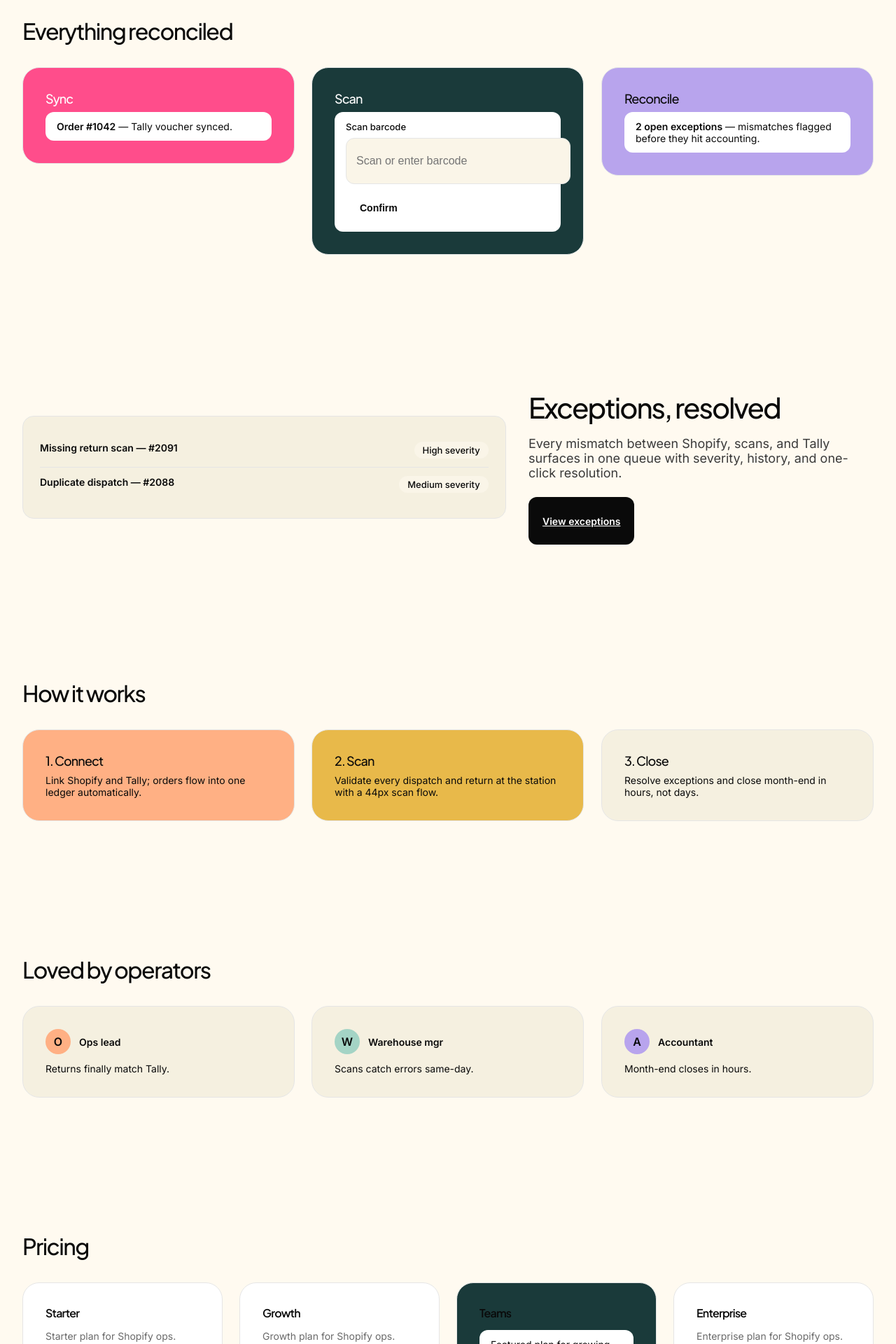
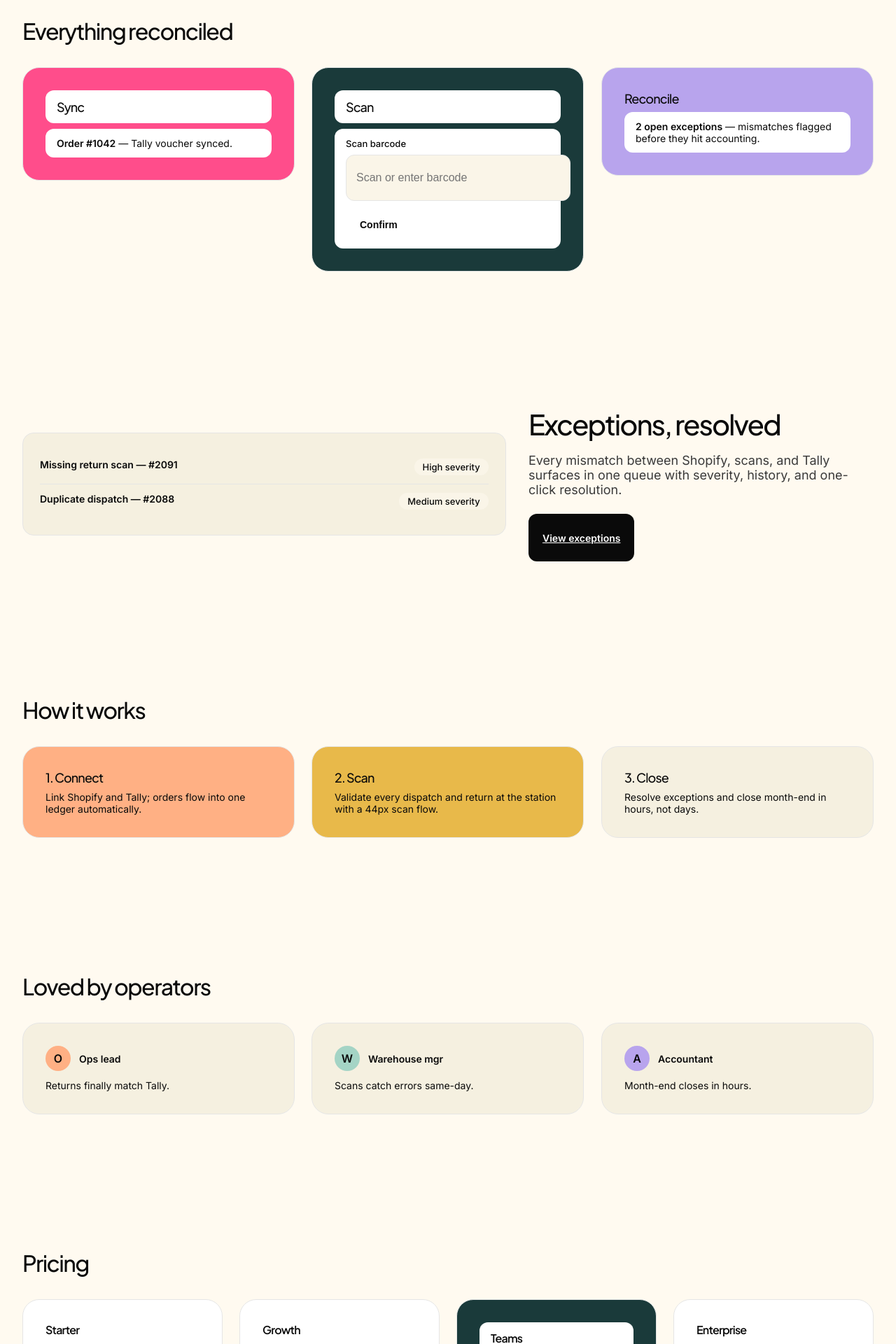
Before and after one commit to Mahima0824/shopify-connection, a Next.js app in the folder frontend/: page / in a window 1280 px wide. Shown: the part 780-2700 px from the top of the page at 70% size. Built offline with nearby package versions, Linux system fonts and the light colour scheme.

Commit message:
fix: saturated-card title contrast, focus rings, 44px targets, trust-strip wrap

```diff
--- a/frontend/app/globals.css
+++ b/frontend/app/globals.css
@@ -17,6 +17,7 @@ body{background:var(--canvas);color:var(--body);font-family:'Inter',-apple-syste
 .btn-on-color{background:var(--on-primary);color:var(--ink);padding:12px 20px;min-height:44px;border-radius:12px;font-size:14px;font-weight:600;border:none;cursor:pointer;display:inline-flex;align-items:center;justify-content:center;}
 .input-control{width:100%;background:var(--soft);border:1px solid var(--hairline);color:var(--ink);padding:10px 14px;border-radius:12px;font-size:16px;min-height:44px;}
 .input-control:focus-visible{border-color:var(--ink);outline:2px solid var(--ink);outline-offset:2px;}
+a:focus-visible,button:focus-visible{outline:2px solid var(--ink);outline-offset:2px;}
 .badge-pill{display:inline-flex;align-items:center;gap:6px;padding:4px 12px;border-radius:9999px;font-size:13px;font-weight:500;background:var(--soft);color:var(--ink);}
 .feature-card-pink{background:var(--brand-pink);border:1px solid var(--hairline);border-radius:24px;padding:32px;color:var(--on-primary);}
 .feature-card-pink h1,.feature-card-pink h2,.feature-card-pink h3{color:var(--on-primary);}
@@ -49,7 +50,7 @@ body{background:var(--canvas);color:var(--body);font-family:'Inter',-apple-syste
 .hero-grid{display:grid;grid-template-columns:7fr 5fr;gap:32px;align-items:center;}
 .footer-grid{display:grid;grid-template-columns:1.5fr 1fr 1fr 1fr;gap:32px;}
 .topnav-links{display:flex;gap:20px;font-size:14px;font-weight:500;}
-.topnav-menu-btn{display:none;background:none;border:none;font-size:20px;cursor:pointer;color:var(--ink);}
+.topnav-menu-btn{display:none;background:none;border:none;font-size:20px;cursor:pointer;color:var(--ink);min-width:44px;min-height:44px;}
 
 @keyframes riseScale{from{opacity:0;transform:translateY(12px) scale(0.99);}to{opacity:1;transform:none;}}
 .reveal{opacity:0;}
--- a/frontend/app/page.tsx
+++ b/frontend/app/page.tsx
@@ -49,7 +49,7 @@ export default function Home() {
       {/* Trust strip hairline divider */}
       <Reveal>
         <div style={{ borderTop: "1px solid var(--hairline)", borderBottom: "1px solid var(--hairline)", background: "var(--canvas)" }}>
-          <div className="container" style={{ display: "flex", gap: 32, paddingTop: 20, paddingBottom: 20, color: "var(--muted)", fontSize: 14 }}>
+          <div className="container" style={{ display: "flex", flexWrap: "wrap", gap: 32, paddingTop: 20, paddingBottom: 20, color: "var(--muted)", fontSize: 14 }}>
             <span>Shopify</span>
             <span>Warehouse scans</span>
             <span>Returns</span>
@@ -67,7 +67,7 @@ export default function Home() {
           <div className="grid-3" style={{ marginTop: 32 }}>
             <Reveal delay={0}>
               <div className="feature-card-pink">
-                <h3 className="display" style={{ fontSize: 18, margin: "0 0 8px" }}>Sync</h3>
+                <h3 className="display" style={{ ...whiteChip, fontSize: 18, margin: "0 0 8px" }}>Sync</h3>
                 <div style={whiteChip}>
                   <span style={{ fontWeight: 600 }}>Order #1042</span> — Tally voucher synced.
                 </div>
@@ -75,7 +75,7 @@ export default function Home() {
             </Reveal>
             <Reveal delay={100}>
               <div className="feature-card-teal">
-                <h3 className="display" style={{ fontSize: 18, margin: "0 0 8px" }}>Scan</h3>
+                <h3 className="display" style={{ ...whiteChip, fontSize: 18, margin: "0 0 8px" }}>Scan</h3>
                 <div style={whiteChip}>
                   <label style={{ fontSize: 13, fontWeight: 500 }}>Scan barcode</label>
                   <input className="input-control" placeholder="Scan or enter barcode" readOnly value="" aria-label="scan input" style={{ marginTop: 8 }} />
@@ -205,7 +205,7 @@ export default function Home() {
                       : { background: "var(--on-primary)", border: "1px solid var(--hairline)", borderRadius: 24, padding: 32, color: "var(--ink)" }
                   }
                 >
-                  <div className="display" style={{ fontSize: 16, fontWeight: 600 }}>{p.name}</div>
+                  <div className="display" style={p.featured ? { ...whiteChip, fontSize: 16, fontWeight: 600 } : { fontSize: 16, fontWeight: 600 }}>{p.name}</div>
                   <p style={p.featured ? { ...whiteChip, fontSize: 14 } : { fontSize: 14, color: "var(--muted)" }}>{p.blurb}</p>
                   <ul style={{ listStyle: "none", padding: 0, margin: "16px 0 0", display: "grid", gap: 8 }}>
                     {p.features.map((f) => (
--- a/frontend/components/OrderTable.tsx
+++ b/frontend/components/OrderTable.tsx
@@ -70,7 +70,7 @@ export default function OrderTable({ orders }: { orders: any[] }) {
                 {o.created_at ? new Date(o.created_at).toLocaleDateString() : "-"}
               </td>
               <td style={{ textAlign: "right", borderBottom: "1px solid var(--hairline)" }}>
-                <Link href={`/orders/${o.id}`} className="btn-secondary" style={{ padding: "6px 14px", fontSize: "12px" }}>
+                <Link href={`/orders/${o.id}`} className="btn-secondary">
                   View Timeline
                 </Link>
               </td>
```
